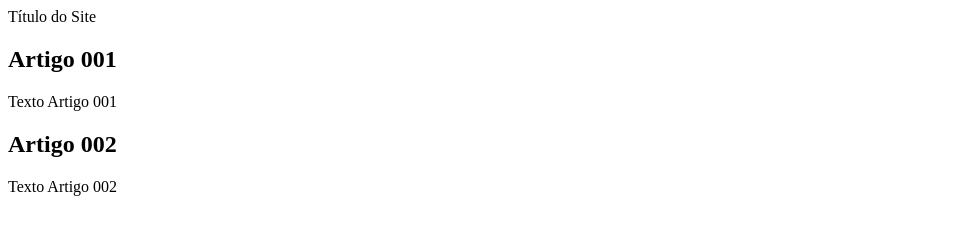
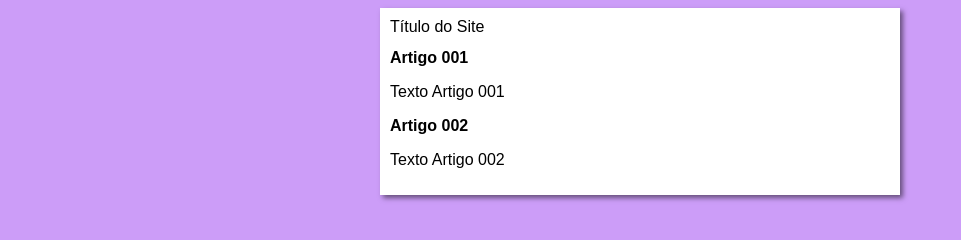
Before and after one commit to gustcustodio/projeto-site, a plain HTML site: page index.html in a window 1280 px wide. Shown: the whole page, without its empty margins (0-961 px from the left). Drawn offline with Linux system fonts and the light colour scheme.

Commit message:
iniciei o design

```diff
--- /dev/null
+++ b/estilos/style.css
@@ -0,0 +1,16 @@
+* {
+  font-family: Arial, Helvetica, sans-serif;
+  font-size: 16px;
+}
+
+body {
+    background-color: rgb(204, 157, 248);
+}
+
+main {
+    background-color: white;
+    width: 500px;
+    margin: auto;
+    padding: 10px;
+    box-shadow: 3px 3px 5px rgba(0, 0, 0, 0.5);
+}
--- a/index.html
+++ b/index.html
@@ -4,6 +4,7 @@
     <meta charset="UTF-8">
     <meta name="viewport" content="width=device-width, initial-scale=1.0">
     <title>Título do Site</title>
+    <link rel="stylesheet" href="estilos/style.css">
 </head>
 <body>
     <main>
```
